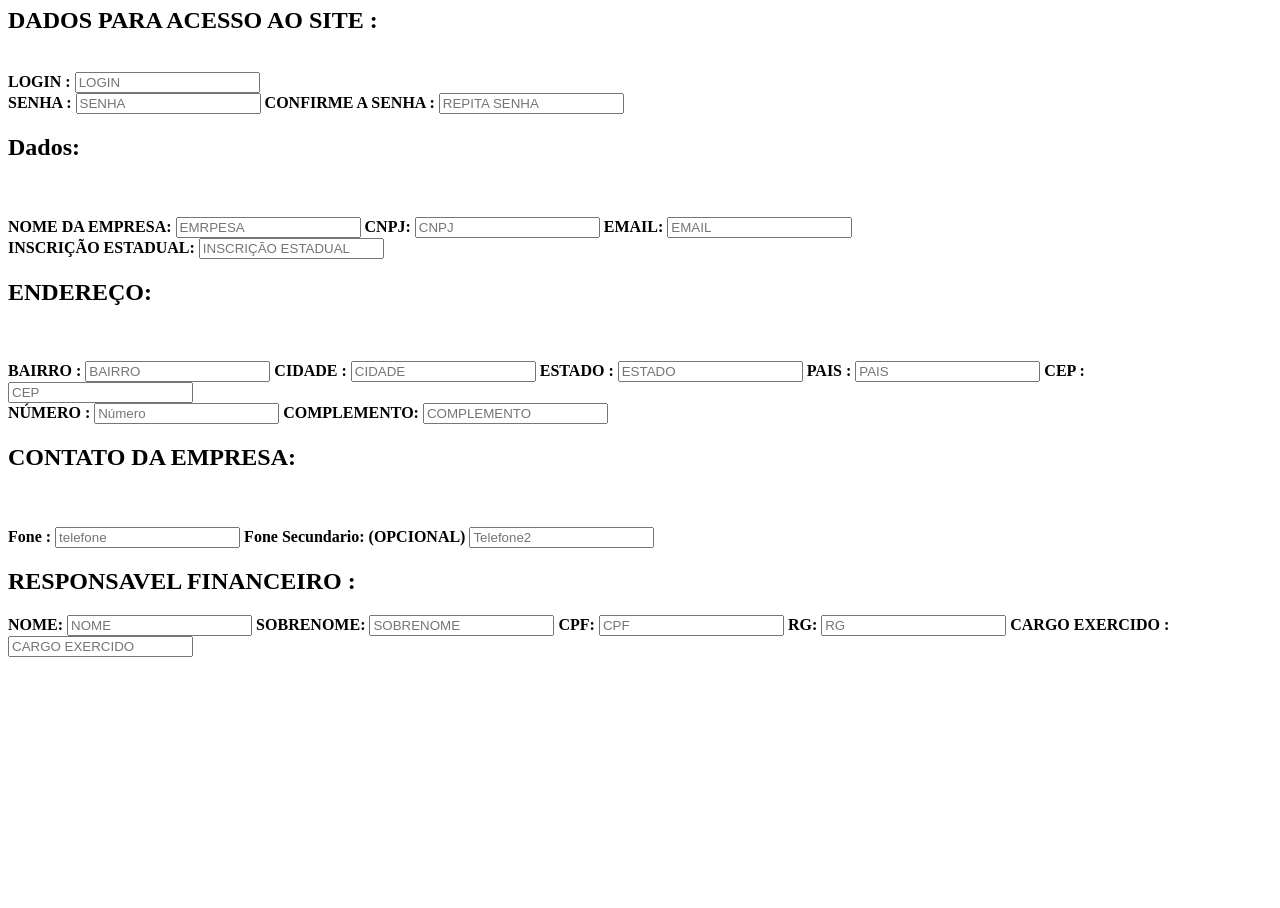
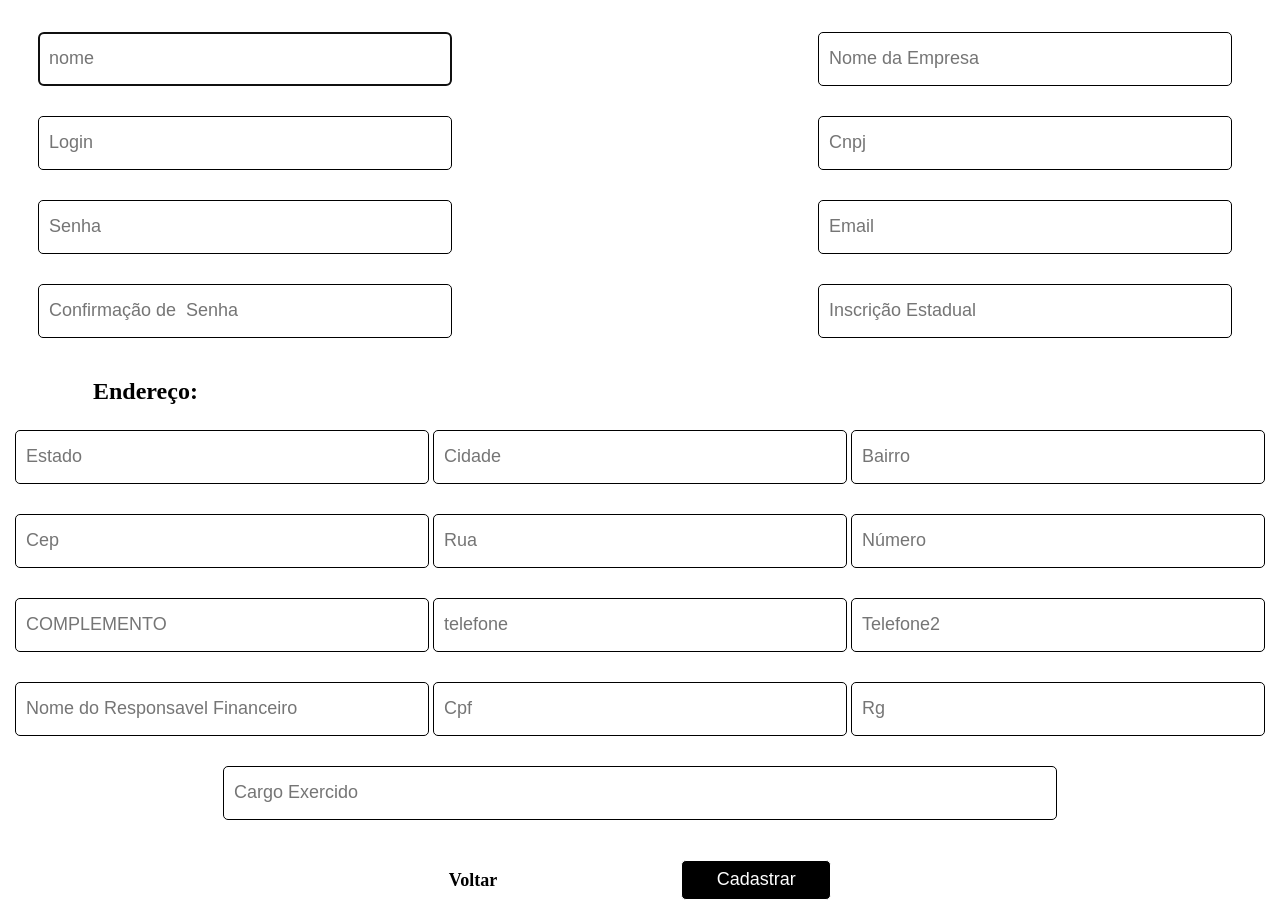
Before and after one commit to fekling/Projeto-Sprint2, a plain HTML site: page site/cadastro.html in a window 1280 px wide. Shown: the part 73-981 px from the top of the page. Before the commit the page ends 800 px from the top, so only its background shows below. Drawn offline with Linux system fonts and the light colour scheme.

Commit message:
Adicionando CSS a tela de Cadastro

```diff
--- a/site/cadastro.html
+++ b/site/cadastro.html
@@ -4,75 +4,64 @@
     <meta charset="UTF-8">
     <meta name="viewport" content="width=device-width, initial-scale=1.0">
     <meta http-equiv="X-UA-Compatible" content="ie=edge">
-    <title>Cadastro Juridico</title>
+    <link rel="stylesheet" href="css/sistema.css">
+    <title>Tela Cadastro</title>
 </head>
 <body>
 <b>
-    <H1>FICHA EMPRESARIAL</H1><p></p>
+    <div class="container">
+        <div class="div_cadastro">
+            <h2>Cadastro Sistema</h2>
+        <input type="text" id="Nome" class="inputCadastro" placeholder="nome" autofocus><br>
+        <input type="text" placeholder="Login" class="inputCadastro"><br>
+        <input type="password" placeholder="Senha" class="inputCadastro"><br>
+        <input type="password" placeholder="Confirmação de  Senha" class="inputCadastro"><br>
 
-<h2>DADOS PARA ACESSO AO SITE : </h2> <br>
+        </div>
 
-    LOGIN :
- <input type="text" placeholder="LOGIN"><br>
+        <div class="div_empresa">
+            <h2>Dados Empresa:</h2>
+            <input type="text" placeholder="Nome da Empresa" class="inputCadastro"><br>
 
-    SENHA :
-    <input type="password" placeholder="SENHA">
-
-    CONFIRME A SENHA :
-    <input type="text" placeholder="REPITA SENHA">
-
-    <h2>Dados:</h2> <br><br>
-
-    NOME DA EMPRESA:
-    <input type="text" placeholder="EMRPESA">
-    CNPJ:
-    <input type="text" placeholder="CNPJ">
-
-    EMAIL:
-    <input type="text" placeholder="EMAIL"><br>
-
-    INSCRIÇÃO ESTADUAL:
-    <input type="text" placeholder="INSCRIÇÃO ESTADUAL">
+            <input type="text" placeholder="Cnpj" class="inputCadastro"><br>
 
 
-
-    <h2>ENDEREÇO:</h2> <br><br>
-
-    BAIRRO :
-    <input type="text" placeholder="BAIRRO">
-    CIDADE :
-    <input type="text" placeholder="CIDADE">
-    ESTADO :
-    <input type="text" placeholder="ESTADO">
-    PAIS :
-    <input type="text" placeholder="PAIS">
-    CEP :
-    <input type="text" placeholder="CEP"><br>
-    NÚMERO :
-    <input type="text" placeholder="Número">
-    COMPLEMENTO:
-    <input type="text" placeholder="COMPLEMENTO">
-
-    <h2>CONTATO DA EMPRESA: </h2><br><br>
-    Fone :
-    <input type="text" placeholder="telefone">
-    Fone Secundario: (OPCIONAL)
-    <input type="text" placeholder="Telefone2">
+            <input type="text" placeholder="Email" class="inputCadastro"><br>
 
 
-   <H2>RESPONSAVEL FINANCEIRO :</H2>
+            <input type="text" placeholder="Inscrição Estadual" class="inputCadastro">
+        </div>
 
-   NOME:
-   <input type="text" placeholder="NOME">
-   SOBRENOME:
-   <input type="text" placeholder="SOBRENOME">
-   CPF:
-   <input type="text" placeholder="CPF">
-   RG:
-   <input type="text" placeholder="RG">
 
-   CARGO EXERCIDO :
-   <input type="text" placeholder="CARGO EXERCIDO">
+    </div>
+    <div class="conateiner">
+        <h2 class="txtEndereco">Endereço:</h2>
+        <div class="div_endereco">
+            <input type="text" placeholder="Estado" class="inputCadastro">
+
+            <input type="text" placeholder="Cidade" class="inputCadastro">
+
+            <input type="text" placeholder="Bairro" class="inputCadastro">
+
+            <input type="text" placeholder="Cep" class="inputCadastro">
+
+            <input type="text" placeholder="Rua" class="inputCadastro">
+
+            <input type="text" placeholder="Número" class="inputCadastro">
+
+            <input type="text" placeholder="COMPLEMENTO" class="inputCadastro">
+            <input type="text" placeholder="telefone" class="inputCadastro" placeholder="Telefone Fixo">
+            <input type="text" placeholder="Telefone2" class="inputCadastro" placeholder="Telefone 2">
+            <input type="text" placeholder="Nome do Responsavel Financeiro" class="inputCadastro">
+            <input type="text" placeholder="Cpf" class="inputCadastro">
+            <input type="text" placeholder="Rg" class="inputCadastro">
+            <input type="text" placeholder="Cargo Exercido" class="inputComplemento">
+        </div>
+    </div>
+    <div class="div_butao">
+        <a href="login.html" class="cadastro2">Voltar</a>
+        <button id="logar" class="btnEntrar">Cadastrar</button>
+    </div>
 </b>
 </body>
 </html>
--- a/site/css/sistema.css
+++ b/site/css/sistema.css
@@ -3,6 +3,11 @@
     background-size: cover;
     background-attachment: fixed;
     background-position: center;
+}
+.container{
+    widows: 90%;
+    margin:auto;
+    overflow: hidden;
 }
 .telaLogin{
     text-align: center;
@@ -54,3 +59,67 @@
 .btnLogar:hover{
     color: blue;
 }
+.div_cadastro{
+    float: left;
+    margin-left: 30px;
+    margin-right: 40px;
+}
+.div_empresa{
+    float: right;
+    margin-right: 40px;
+}
+.div_endereco{
+    text-align: center;
+}
+.div_butao{
+    margin-top: 20px;
+    text-align: center;
+}
+.inputCadastro{
+    margin-top: 30px;
+    width: 400px;
+    height: 50px;
+    border-radius: 5px;
+    border: black 1px solid;
+    padding-left: 10px;
+    font-size: 18px;
+    color: grey;
+}
+.btnEntrar{
+    width: 150px;
+    height: 40px;
+    margin-left: 180px;
+    margin-top: 20px;
+    font-size: 18px;
+    font-family: ARIAL;
+    color: white;
+    background-color: black;
+    border: 1px solid white;
+    border-radius: 5px;
+    cursor: pointer;
+}
+.btnEntrar:hover{
+    color: blue;
+}
+.cadastro2{
+    text-decoration: none;
+    color: black;
+    margin-left: 0px;
+    font-size: 18px;
+}
+.cadastro2:hover{
+    color: blue;
+}
+.inputComplemento{
+    margin-top: 30px;
+    width: 820px;
+    height: 50px;
+    border-radius: 5px;
+    border: black 1px solid;
+    padding-left: 10px;
+    font-size: 18px;
+    color: grey;
+}
+.txtEndereco{
+    margin: 40px 85px -5px;
+}
```
Also changed, not shown: Banco de dados.txt (+14 -13 lines), site/login.html (+1 -1 lines).
